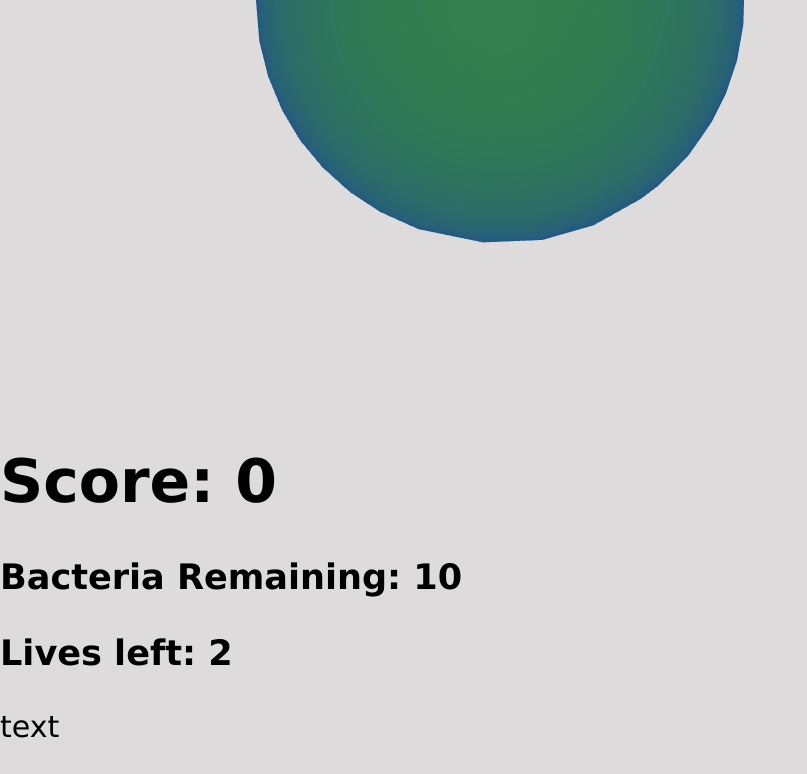
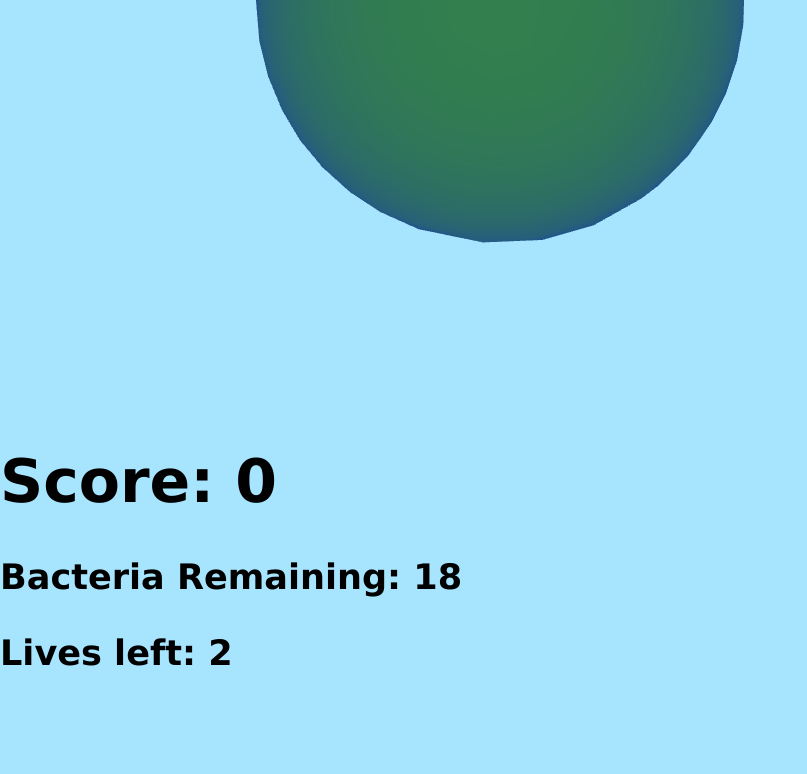
Before and after one commit to mo-agha/COSC414-Project2, a plain HTML site: page index.html in a window 1280 px wide. Shown: the part 401-1175 px from the top of the page, without its empty margins (0-807 px from the left). After the commit the page ends 1110 px from the top, so only its background shows below. Drawn offline with Linux system fonts and the light colour scheme; animation ran at ten frames a second.

Commit message:
Updated files

```diff
--- a/app.js
+++ b/app.js
@@ -71,10 +71,10 @@ var demo = function(){
   // all the gloabl, game setting variables
   var maximumBacterium = 20
   var lives = 2;
-  //var toGenerate = [10,12,14,16,18,20];
-  //var randomInt = Math.floor(Math.random() * 6);
-  //var bacteriaLeft = toGenerate[randomInt];
-  var bacteriaLeft = 10;
+  var toGenerate = [10,12,14,16,18,20];
+  var randomInt = Math.floor(Math.random() * 6);
+  var bacteriaLeft = toGenerate[randomInt];
+  //var bacteriaLeft = 10;
   var score = 0;
   var living = 0;
   let listofbacteria = [];
@@ -152,9 +152,9 @@ var demo = function(){
   //Add event listener for clicking - kills bacteria clicked
   canvas.addEventListener('click', kill());
   //Mouse movement event listeners
+  canvas.addEventListener('mousemove', mouseMove());
+  canvas.addEventListener('mousedown', mouseDown());
   canvas.addEventListener('mouseup', mouseUp());
-  canvas.addEventListener('mousedown', mouseDown());
-  canvas.addEventListener('mousemove', mouseMove());
 
   /** Prevents right click menu from popping up
    * User can use right click to drag and rotate sphere without menu popping up
@@ -370,6 +370,7 @@ var demo = function(){
           z: 0
         };
 
+        //XsqYsq is equal to x ^ 2 * y ^ 2, Rsq is r ^ 2
         let XsqYsq = point.x * point.x + point.y * point.y;
         let Rsq = rotationsphere.r * rotationsphere.r;
         if (XsqYsq < Rsq){
--- a/index.html
+++ b/index.html
@@ -7,8 +7,8 @@
         <title> Super Bug Zapper 3D</title>
         <link rel="stylesheet" href="styles.css">
         <style>
-          div {
-            background-image: url("bacteria.png");
+          body {
+            background-color:rgb(167, 228, 254)
           }
           </style>
         <script type="text/javascript" src="app.js"></script>
@@ -27,7 +27,7 @@
         <h1> Score: <span id="scoreDisplay"></span></h1>
         <h3> Bacteria Remaining: <span id="bacRemaining"></span></h3>
         <h3> Lives left: <span id="lives"></span></h3>
-        <p id="x">text</p>
+        <p id="x"></p>
 
     </body>
 
```
